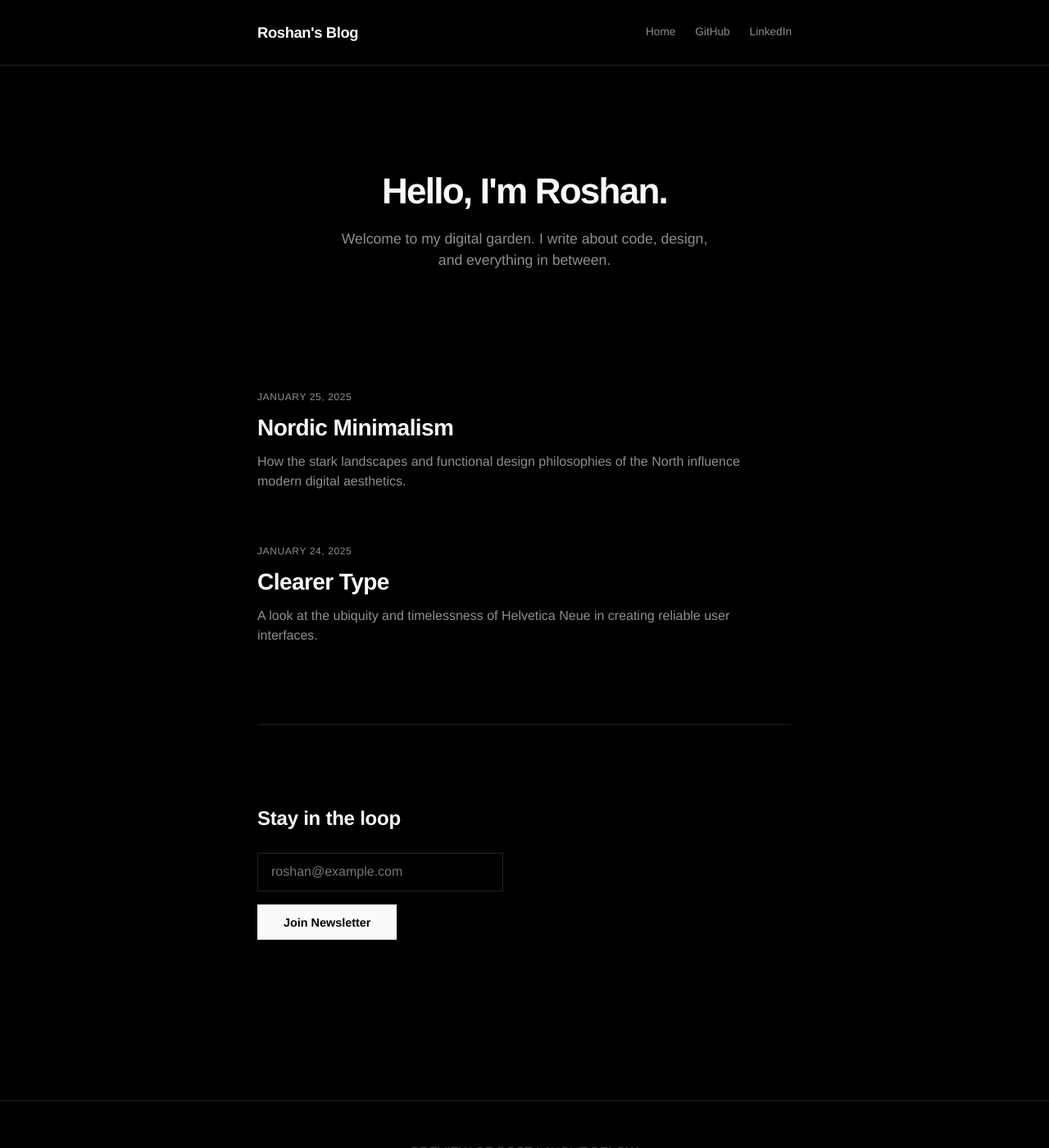
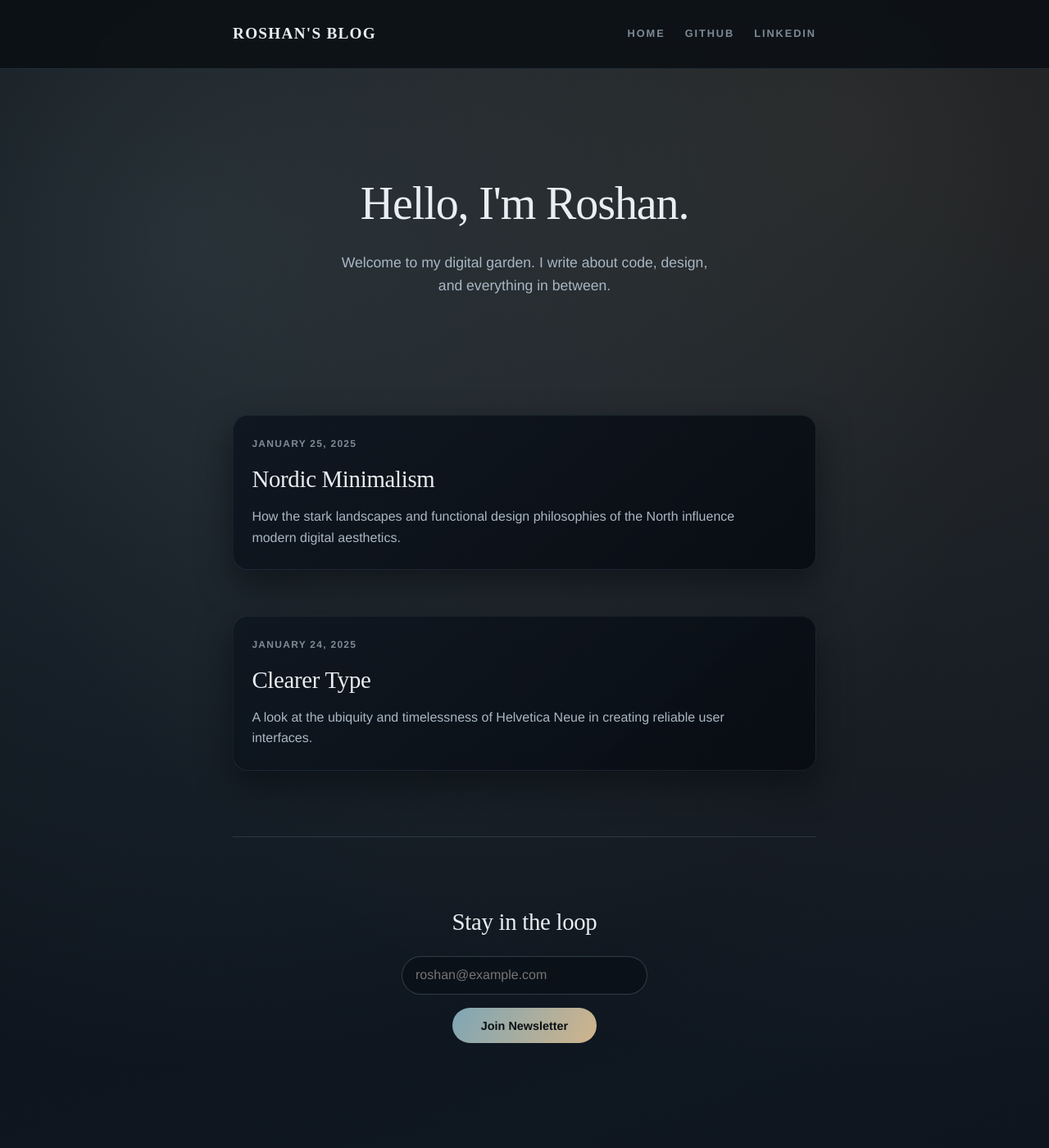
Before and after one commit to roshanis/roshanis.github.io, a Jekyll site: the page preview.html, which Jekyll copies as it is, in a window 1280 px wide and 1400 px high. Shown: the whole window at 82% size. Built offline with Jekyll 4.4.1, drawn with Linux system fonts in a browser that asks for light colours.

Commit message:
refresh dark nordic theme

```diff
--- a/_layouts/default.html
+++ b/_layouts/default.html
@@ -10,6 +10,9 @@
     <meta name="description"
         content="{{ page.excerpt | default: site.description | strip_html | normalize_whitespace | truncate: 160 | escape }}">
 
+    <link rel="preconnect" href="https://fonts.googleapis.com">
+    <link rel="preconnect" href="https://fonts.gstatic.com" crossorigin>
+    <link href="https://fonts.googleapis.com/css2?family=Newsreader:opsz,wght@6..72,300;6..72,500;6..72,700&family=Work+Sans:wght@300;400;500;600;700&display=swap" rel="stylesheet">
     <link rel="stylesheet" href="{{ " /assets/css/style.css" | relative_url }}">
     <link rel="canonical" href="{{ page.url | replace:'index.html','' | absolute_url }}">
 
--- a/assets/css/style.css
+++ b/assets/css/style.css
@@ -1,26 +1,22 @@
 :root {
-  /* Nordic Minimalist Palette */
-  --bg-color: #000000;
-  --bg-accent: #0a0a0a;
-
-  --primary-color: #FAFAFA;
-  /* Nordic White */
-  --secondary-color: #FAFAFA;
-
-  --text-main: #FAFAFA;
-  --text-muted: #8E8E93;
-  /* Subtle muted grey */
-
-  --border-color: #222222;
-
-  --nav-height: 80px;
-  --max-width: 700px;
-
-  --font-stack: "Helvetica Neue", Helvetica, Arial, sans-serif;
-  --transition: all 0.2s ease-in-out;
+  --bg-color: #0b0f14;
+  --bg-accent: #0f1721;
+  --surface: rgba(15, 23, 33, 0.78);
+  --primary-color: #e9eef2;
+  --secondary-color: #a9b7c4;
+  --text-main: #e9eef2;
+  --text-muted: #7d8a96;
+  --accent-cool: #7fa6b5;
+  --accent-warm: #d0b48b;
+  --border-color: #1d2a35;
+  --shadow: rgba(7, 11, 16, 0.6);
+  --nav-height: 84px;
+  --max-width: 760px;
+  --font-body: "Work Sans", "Helvetica Neue", Arial, sans-serif;
+  --font-display: "Newsreader", "Times New Roman", serif;
+  --transition: all 0.25s ease;
 }
 
-/* Base Styles */
 * {
   box-sizing: border-box;
   margin: 0;
@@ -32,12 +28,20 @@ html {
 }
 
 body {
-  font-family: var(--font-stack);
-  background-color: var(--bg-color);
+  font-family: var(--font-body);
+  background:
+    radial-gradient(circle at 18% 12%, rgba(127, 166, 181, 0.18), transparent 42%),
+    radial-gradient(circle at 82% 6%, rgba(208, 180, 139, 0.14), transparent 46%),
+    linear-gradient(160deg, #0b0f14 0%, #0f1721 55%, #0b0f14 100%);
   color: var(--text-main);
-  line-height: 1.5;
+  line-height: 1.6;
   min-height: 100vh;
   -webkit-font-smoothing: antialiased;
+}
+
+::selection {
+  background: rgba(127, 166, 181, 0.4);
+  color: var(--primary-color);
 }
 
 a {
@@ -46,7 +50,10 @@ a {
   transition: var(--transition);
 }
 
-/* Progress Bar (Minimal) */
+a:hover {
+  color: var(--accent-cool);
+}
+
 .progress-container {
   position: fixed;
   top: 0;
@@ -59,18 +66,16 @@ a {
 
 .progress-bar {
   height: 100%;
-  background: var(--primary-color);
+  background: linear-gradient(90deg, var(--accent-cool), var(--accent-warm));
   width: 0%;
 }
 
-/* Layout */
 .container {
   max-width: var(--max-width);
   margin: 0 auto;
   padding: 0 1.5rem;
 }
 
-/* Navigation */
 .navbar {
   height: var(--nav-height);
   display: flex;
@@ -78,14 +83,17 @@ a {
   position: sticky;
   top: 0;
   z-index: 100;
-  background: var(--bg-color);
+  background: rgba(11, 15, 20, 0.88);
   border-bottom: 1px solid var(--border-color);
+  backdrop-filter: blur(12px);
 }
 
 .nav-brand {
-  font-weight: 700;
-  font-size: 1.15rem;
-  letter-spacing: -0.02em;
+  font-family: var(--font-display);
+  font-weight: 600;
+  font-size: 1.2rem;
+  letter-spacing: 0.08rem;
+  text-transform: uppercase;
 }
 
 .nav-links {
@@ -94,89 +102,99 @@ a {
 }
 
 .nav-link {
-  font-size: 0.85rem;
+  font-size: 0.8rem;
   color: var(--text-muted);
-  font-weight: 500;
+  font-weight: 600;
+  letter-spacing: 0.12rem;
+  text-transform: uppercase;
 }
 
 .nav-link:hover {
-  color: var(--text-main);
+  color: var(--primary-color);
 }
 
-/* Hero Section */
 .hero {
   padding: 120px 0 80px;
   text-align: center;
 }
 
+.hero-title {
+  font-family: var(--font-display);
+  font-size: clamp(2.5rem, 5vw, 3.5rem);
+  font-weight: 500;
+  letter-spacing: -0.02em;
+  margin-bottom: 0.75rem;
+}
+
 .hero-subtitle {
-  color: var(--text-muted);
+  color: var(--secondary-color);
   font-size: 1.1rem;
-  max-width: 450px;
+  max-width: 460px;
   margin: 0 auto;
   font-weight: 400;
 }
 
-.hero-title {
-  font-size: 2.75rem;
-  font-weight: 700;
-  letter-spacing: -0.04em;
-  margin-bottom: 0.75rem;
-}
-
-/* Card Grid */
 .grid {
   display: flex;
   flex-direction: column;
-  gap: 4rem;
+  gap: 3.5rem;
   margin: 4rem 0;
 }
 
 .card {
   display: block;
+  padding: 1.6rem 1.4rem;
+  border-radius: 18px;
+  background: linear-gradient(140deg, rgba(15, 23, 33, 0.96), rgba(9, 13, 19, 0.98));
+  border: 1px solid rgba(127, 166, 181, 0.12);
+  box-shadow: 0 18px 40px var(--shadow);
+  transition: transform 0.25s ease, border-color 0.25s ease, box-shadow 0.25s ease;
+}
+
+.card:hover {
+  transform: translateY(-4px);
+  border-color: rgba(127, 166, 181, 0.4);
+  box-shadow: 0 22px 60px rgba(7, 11, 16, 0.7);
 }
 
 .card-date {
   font-size: 0.75rem;
   color: var(--text-muted);
-  margin-bottom: 0.5rem;
+  margin-bottom: 0.6rem;
   display: block;
-  font-weight: 500;
+  font-weight: 600;
   text-transform: uppercase;
-  letter-spacing: 0.05em;
+  letter-spacing: 0.08rem;
 }
 
 .card-title {
-  font-size: 1.75rem;
-  font-weight: 700;
-  margin-bottom: 0.5rem;
-  letter-spacing: -0.02em;
+  font-family: var(--font-display);
+  font-size: 1.8rem;
+  font-weight: 500;
+  margin-bottom: 0.6rem;
+  letter-spacing: -0.01em;
 }
 
 .card-excerpt {
-  color: var(--text-muted);
+  color: var(--secondary-color);
   font-size: 1rem;
   max-width: 600px;
 }
 
-.card:hover .card-title {
-  color: var(--text-muted);
-}
-
-/* Post Detail */
 .post {
   padding: 80px 0;
 }
 
 .post-header {
-  margin-bottom: 4rem;
+  margin-bottom: 3.5rem;
   text-align: left;
 }
 
 .post-title {
-  font-size: 3rem;
-  font-weight: 700;
-  letter-spacing: -0.04em;
+  font-family: var(--font-display);
+  font-size: clamp(2.4rem, 4vw, 3.4rem);
+  font-weight: 500;
+  letter-spacing: -0.03em;
   margin-bottom: 1rem;
   line-height: 1.1;
 }
@@ -184,31 +202,46 @@ a {
 .post-meta {
   color: var(--text-muted);
   font-size: 0.9rem;
-  font-weight: 500;
+  font-weight: 600;
+  letter-spacing: 0.05rem;
+  text-transform: uppercase;
 }
 
 .post-content {
-  font-size: 1.15rem;
-  line-height: 1.6;
+  font-size: 1.1rem;
+  line-height: 1.7;
+  color: var(--secondary-color);
 }
 
 .post-content h2 {
-  font-size: 1.75rem;
-  font-weight: 700;
-  margin: 3.5rem 0 1.25rem;
+  font-family: var(--font-display);
+  font-size: 1.7rem;
+  font-weight: 500;
+  margin: 3rem 0 1.2rem;
   letter-spacing: -0.02em;
+  color: var(--primary-color);
 }
 
 .post-content p {
   margin-bottom: 1.75rem;
 }
 
+.post-content a {
+  color: var(--accent-warm);
+  border-bottom: 1px solid transparent;
+}
+
+.post-content a:hover {
+  border-color: rgba(208, 180, 139, 0.6);
+}
+
 .post-content code {
-  background: #1a1a1a;
+  background: rgba(15, 23, 33, 0.8);
   padding: 0.2rem 0.4rem;
-  border-radius: 4px;
+  border-radius: 6px;
   font-size: 0.9em;
-  font-family: Menlo, Monaco, Consolas, monospace;
+  font-family: "SFMono-Regular", Menlo, Monaco, Consolas, monospace;
+  color: var(--primary-color);
 }
 
 .back-btn {
@@ -217,29 +250,32 @@ a {
   color: var(--text-muted);
   font-weight: 600;
   margin-bottom: 3rem;
+  text-transform: uppercase;
+  letter-spacing: 0.12rem;
 }
 
 .back-btn:hover {
-  color: var(--text-main);
+  color: var(--primary-color);
 }
 
-/* Newsletter Section */
 .newsletter {
-  padding: 6rem 0;
-  border-top: 1px solid var(--border-color);
-  margin-top: 6rem;
+  padding: 5rem 0 6rem;
+  border-top: 1px solid rgba(127, 166, 181, 0.2);
+  margin-top: 5rem;
+  text-align: center;
 }
 
 .newsletter-title {
-  font-size: 1.5rem;
-  font-weight: 700;
-  margin-bottom: 1.5rem;
+  font-family: var(--font-display);
+  font-size: 1.8rem;
+  font-weight: 500;
+  margin-bottom: 1.2rem;
   letter-spacing: -0.01em;
 }
 
 .newsletter-input {
-  background: transparent;
-  border: 1px solid var(--border-color);
+  background: rgba(12, 17, 24, 0.9);
+  border: 1px solid rgba(127, 166, 181, 0.3);
   padding: 0.85rem 1rem;
   color: var(--text-main);
   width: 100%;
@@ -248,45 +284,65 @@ a {
   outline: none;
   font-family: inherit;
   font-size: 1rem;
+  border-radius: 999px;
 }
 
 .newsletter-input:focus {
-  border-color: var(--text-muted);
+  border-color: var(--accent-cool);
+  box-shadow: 0 0 0 3px rgba(127, 166, 181, 0.2);
 }
 
 .newsletter-btn {
-  background: var(--text-main);
-  color: var(--bg-color);
+  background: linear-gradient(120deg, var(--accent-cool), var(--accent-warm));
+  color: #0b0f14;
   border: none;
-  padding: 0.85rem 2rem;
+  padding: 0.85rem 2.2rem;
   font-weight: 700;
   cursor: pointer;
   transition: var(--transition);
   font-family: inherit;
   font-size: 0.9rem;
+  border-radius: 999px;
 }
 
 .newsletter-btn:hover {
-  opacity: 0.8;
+  transform: translateY(-1px);
+  box-shadow: 0 10px 22px rgba(7, 11, 16, 0.5);
 }
 
-/* Footer */
 footer {
-  padding: 5rem 0;
-  border-top: 1px solid var(--border-color);
+  padding: 4rem 0 5rem;
+  border-top: 1px solid rgba(127, 166, 181, 0.2);
   color: var(--text-muted);
-  font-size: 0.8rem;
+  font-size: 0.85rem;
   font-weight: 500;
+  text-align: center;
+}
+
+.fade-up {
+  opacity: 0;
+  transform: translateY(18px);
+  animation: fadeUp 0.9s ease forwards;
+}
+
+@keyframes fadeUp {
+  to {
+    opacity: 1;
+    transform: translateY(0);
+  }
 }
 
 @media (max-width: 600px) {
-
   .hero-title,
   .post-title {
-    font-size: 2.25rem;
+    font-size: 2.2rem;
   }
 
   .hero {
     padding: 80px 0 40px;
   }
+
+  .nav-links {
+    gap: 1rem;
+  }
 }
```
